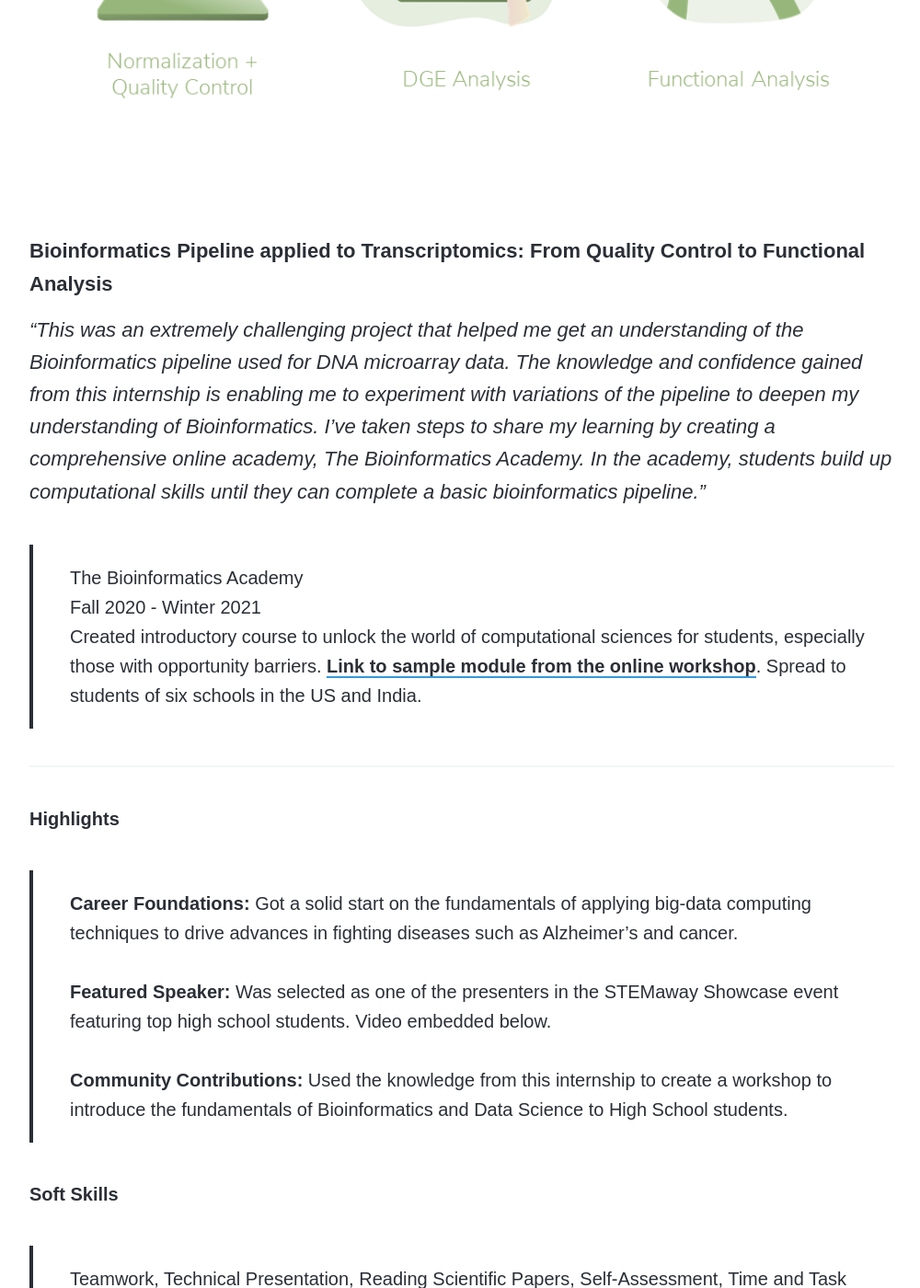
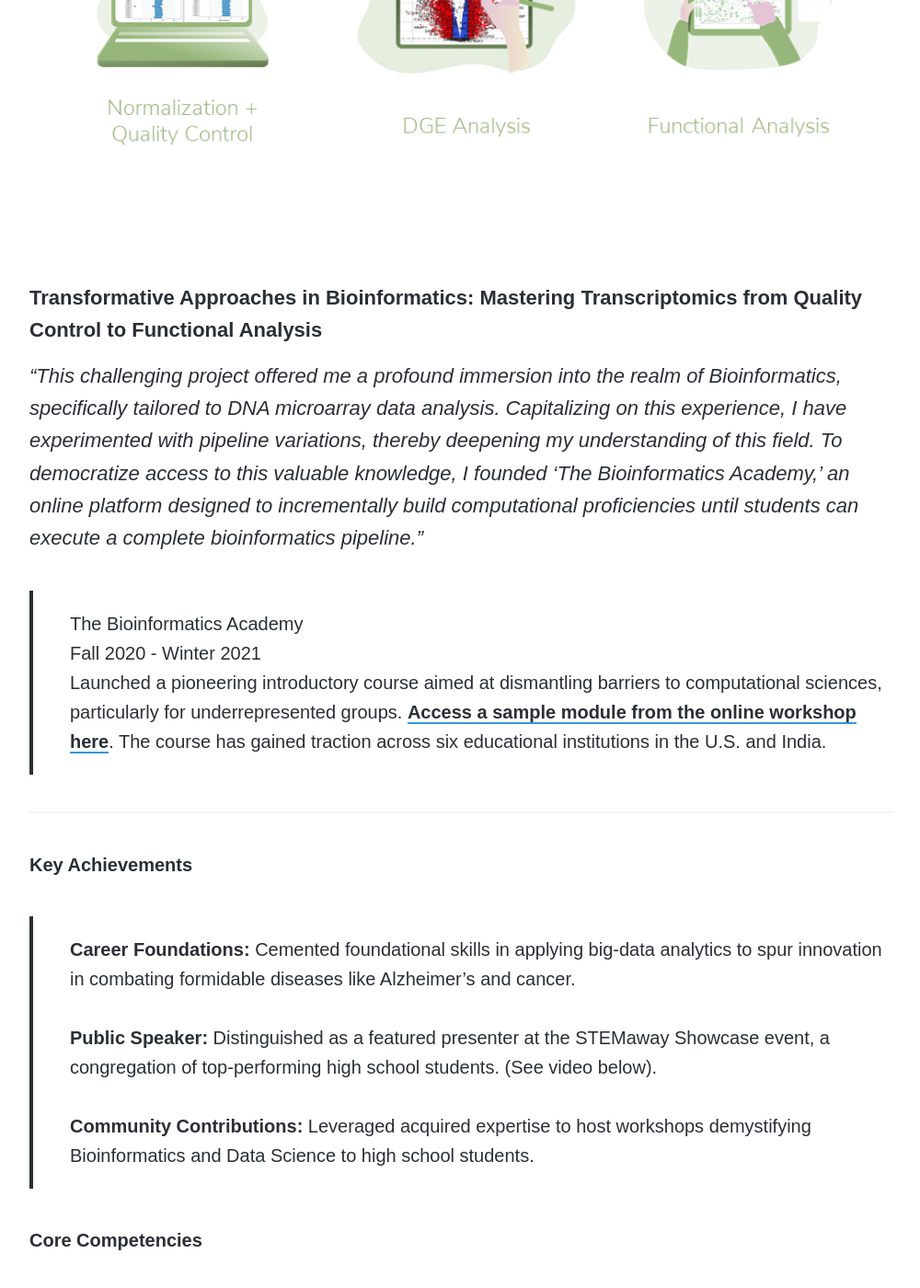
Before and after one commit to disha-22/disha-22.github.io, a Jekyll site: the page built from _projects/bio.md, in a window 1280 px wide and 1400 px high, scrolled down 889 px. Shown: the whole window at 92% size, without its empty margins (138-1138 px from the left). Built offline with Jekyll 4.4.1, drawn with Linux system fonts in a browser that asks for light colours; nearby versions of some CDN libraries; some web fonts are replaced; some of the changed text lies outside the part shown.

Commit message:
Update bio.md

```diff
--- a/_projects/bio.md
+++ b/_projects/bio.md
@@ -1,43 +1,43 @@
 ---
-title: 'Bioinformatics Pipeline applied to Transcriptomics'
+title: 'Leveraging Bioinformatics for Advanced Transcriptomics Analysis'
 subtitle: 'The Bioinformatics Academy + Virtual Internship'
 date: 2018-06-30 00:00:00
-description: Transcriptomics Data Analysis using Bioconductor R Packages - From Quality Control to Functional Analysis
+description: Transforming Transcriptomics Data Analysis with Cutting-Edge Bioconductor R Packages — A Journey from Meticulous Quality Control to In-Depth Functional Analysis
 featured_image: '/images/ba-1.PNG'
 ---
 
 ![](/images/bioinformatics-p.png)
 
-<h4>Bioinformatics Pipeline applied to Transcriptomics: From Quality Control to Functional Analysis</h4>
+<h4>Transformative Approaches in Bioinformatics: Mastering Transcriptomics from Quality Control to Functional Analysis</h4>
 
-<em>"This was an extremely challenging project that helped me get an understanding of the Bioinformatics pipeline used for DNA microarray data. The knowledge and confidence gained from this internship is enabling me to experiment with variations of the pipeline to deepen my understanding of Bioinformatics. I’ve taken steps to share my learning by creating a comprehensive online academy, The Bioinformatics Academy. In the academy, students build up computational skills until they can complete a basic bioinformatics pipeline."</em>
+<em>"This challenging project offered me a profound immersion into the realm of Bioinformatics, specifically tailored to DNA microarray data analysis. Capitalizing on this experience, I have experimented with pipeline variations, thereby deepening my understanding of this field. To democratize access to this valuable knowledge, I founded 'The Bioinformatics Academy,' an online platform designed to incrementally build computational proficiencies until students can execute a complete bioinformatics pipeline."</em>
 
 > The Bioinformatics Academy
 <br> Fall 2020 - Winter 2021
-<br> Created introductory course to unlock the world of computational sciences for students, especially those with opportunity barriers. <a href="https://beginnerbioinformatics.com/courses/the-pipeline/lessons/top-table-visualizations">Link to sample module from the online workshop</a>. Spread to students of six schools in the US and India.
+<br> Launched a pioneering introductory course aimed at dismantling barriers to computational sciences, particularly for underrepresented groups. <a href="https://beginnerbioinformatics.com/courses/the-pipeline/lessons/top-table-visualizations">Access a sample module from the online workshop here</a>. The course has gained traction across six educational institutions in the U.S. and India.
 
 <hr>
 
-<h6> Highlights </h6>
-> <b>Career Foundations:</b> Got a solid start on the fundamentals of applying big-data computing techniques to drive advances in fighting diseases such as Alzheimer's and cancer.
-<br><br> <b>Featured Speaker:</b> Was selected as one of the presenters in the STEMaway Showcase event featuring top high school students. Video embedded below.
-<br><br> <b>Community Contributions:</b> Used the knowledge from this internship to create a workshop to introduce the fundamentals of Bioinformatics and Data Science to High School students.
+<h6> Key Achievements </h6>
+> <b>Career Foundations:</b> Cemented foundational skills in applying big-data analytics to spur innovation in combating formidable diseases like Alzheimer's and cancer.
+<br><br> <b>Public Speaker:</b> Distinguished as a featured presenter at the STEMaway Showcase event, a congregation of top-performing high school students. (See video below).
+<br><br> <b>Community Contributions:</b> Leveraged acquired expertise to host workshops demystifying Bioinformatics and Data Science to high school students.
 
-<h6> Soft Skills </h6>
-> Teamwork, Technical Presentation, Reading Scientific Papers, Self-Assessment, Time and Task Management, Troubleshooting
+<h6> Core Competencies </h6>
+> Team Collaboration, Technical Presentations, Scientific Literature Analysis, Self-Evaluation, Time & Task Management, Problem-Solving
 
-<h6> Bioinformatics Skills </h6>
+<h6> Technical Proficiency </h6>
 > <b>Bioconductor R Packages and GEO Database</b> <br>Quality Control ( RLE boxplots, NUSE boxplots ) <br>Data visualization ( PCA, Heatmaps, Volcano plots )
 <br>DGE Analysis ( Annotation, Gene filtering, Limma Analysis, Volcano plots ) <br>Functional Analysis ( GO, KEGG, STRING database )
 
-<h6> Industry Tools </h6>
+<h6> Tools and Software </h6>
 > GitHub, R Studio, Asana, GSuite
 
-<h6> Details </h6>
-> <b>Data collection:</b> Acquired datasets <a href = "https://www.ncbi.nlm.nih.gov/geo/geo2r/?acc=GSE18105"> GSE18105 </a>, <a href="https://www.ncbi.nlm.nih.gov/geo/query/acc.cgi?acc=GSE21510"> GSE21510 </a> from the GEO Database to recreate the results from the following scientific paper: <a href="https://www.ncbi.nlm.nih.gov/pmc/articles/PMC7228005/"> Construction and Analysis of a ceRNA Network Reveals Potential Prognostic Markers in Colorectal Cancer</a>
-<br><br> <b>Data analysis:</b> Installed and used Bioconductor packages to normalize the data and remove outliers.
-<br><br> <b>Statistical analysis:</b> Used statistical methods to perform differential gene expression analysis.
-<br><br> <b>Functional analysis:</b> Drew statistically significant correlations between disease and genes expressed. Specifically, identified genes that could be potential prognostic markers for colorectal cancer.
+<h6> Project Specifics </h6>
+> <b>Data Collection:</b> Acquired datasets <a href = "https://www.ncbi.nlm.nih.gov/geo/geo2r/?acc=GSE18105"> GSE18105 </a>, <a href="https://www.ncbi.nlm.nih.gov/geo/query/acc.cgi?acc=GSE21510"> GSE21510 </a> from the GEO Database to emulate findings from this scientific publication: <a href="https://www.ncbi.nlm.nih.gov/pmc/articles/PMC7228005/"> Construction and Analysis of a ceRNA Network Reveals Potential Prognostic Markers in Colorectal Cancer</a>
+<br><br> <b>Data Analytics:</b> Employed Bioconductor packages for data normalization and outlier removal.
+<br><br> <b>Statistical Methodologies:</b> Conducted differential gene expression analysis through rigorous statistical methods.
+<br><br> <b>Functional Analysis:</b> Identified statistically significant gene-to-disease correlations, spotlighting potential prognostic markers for colorectal cancer.
 
 ---
 
```
